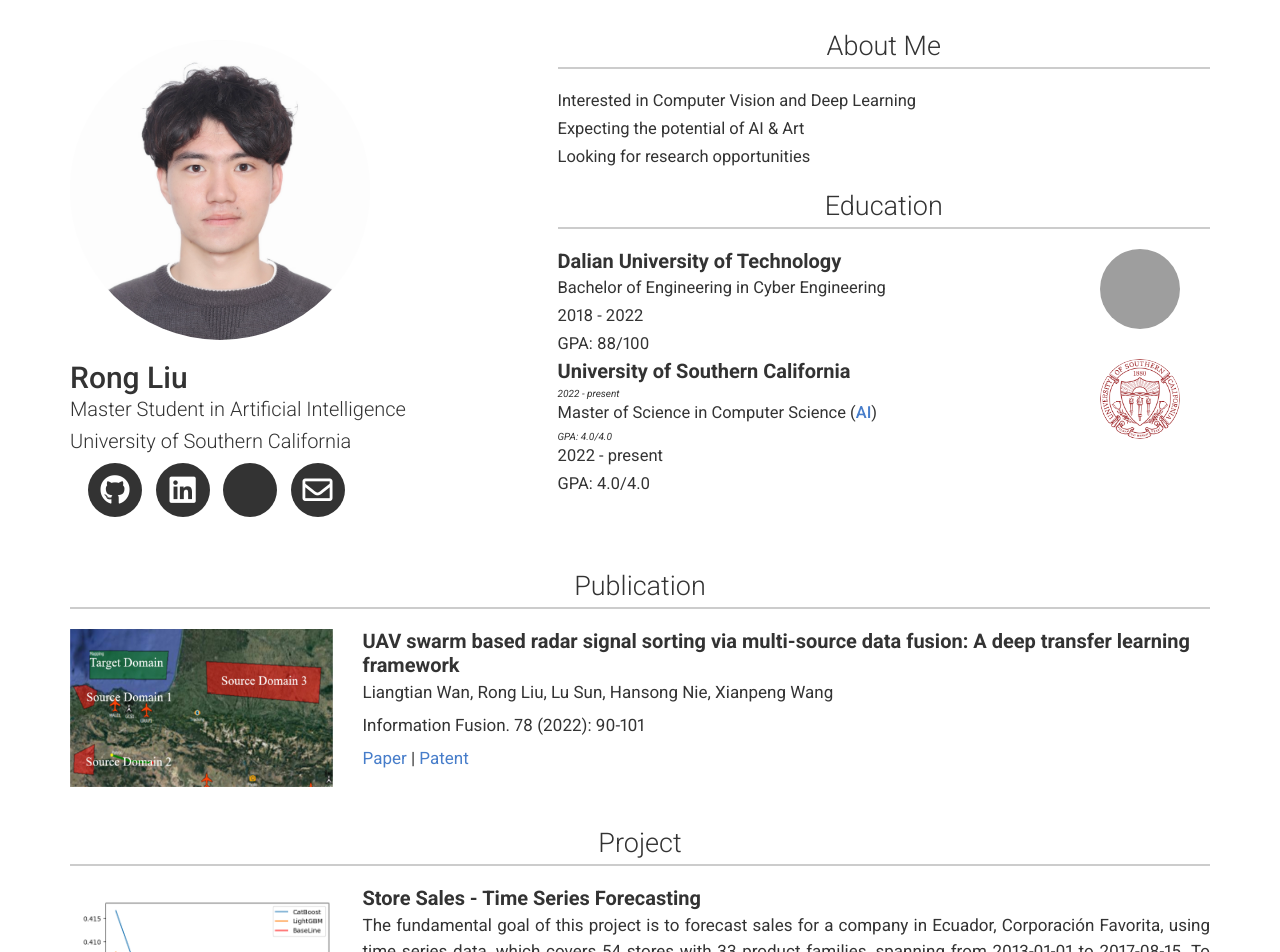
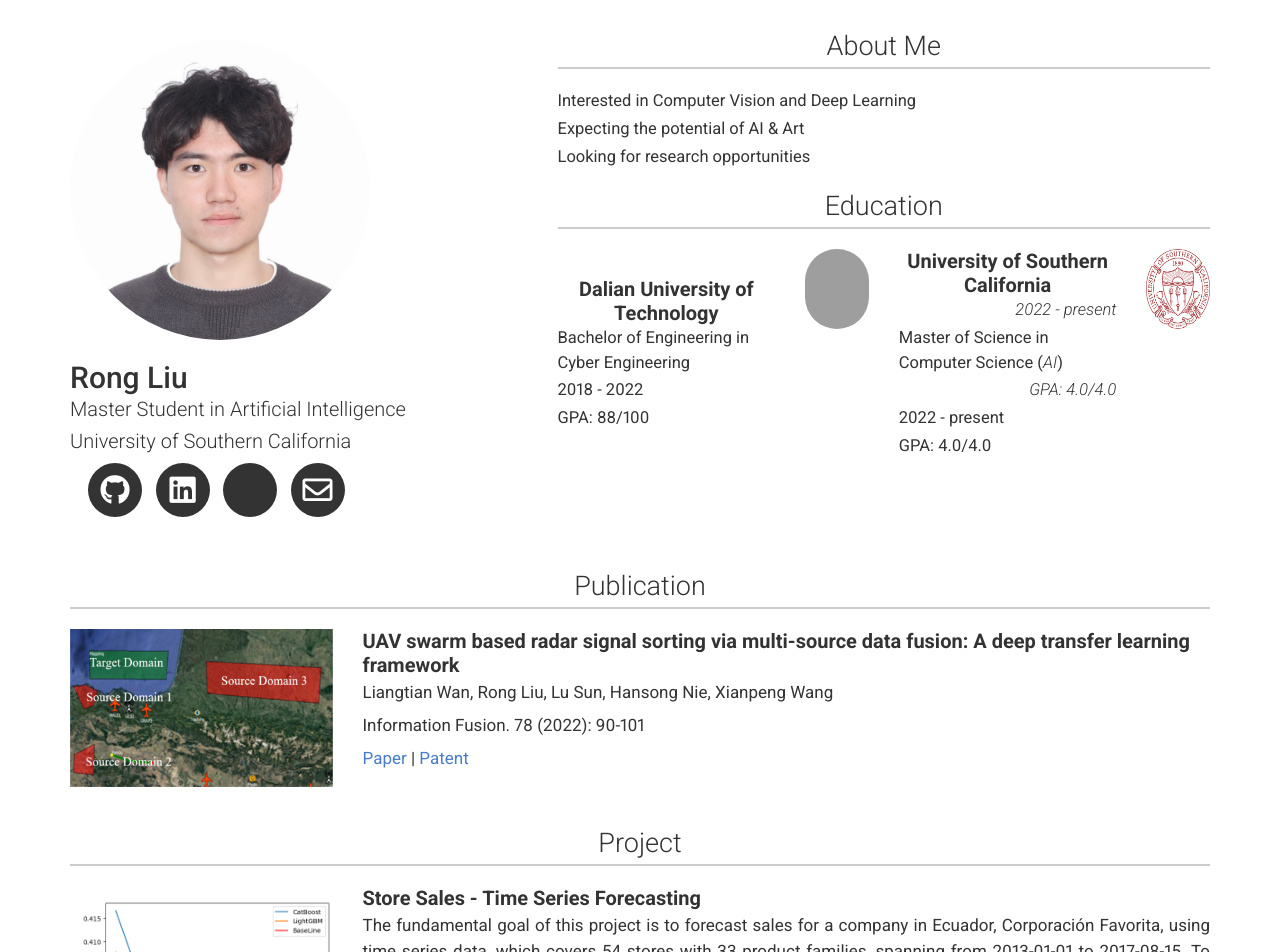
Before and after one commit to RongLiu-Leo/rongliu-leo.github.io, a Jekyll site: the page built from index.md, in a window 1280 px wide. Shown: the top 952 px of the page. Built offline with Jekyll 4.4.1, drawn with Linux system fonts in a browser that asks for light colours; nearby versions of some CDN libraries; a style sheet for code colours, icons or effects is not loaded; grey boxes are pictures that could not be loaded.

Commit message:
Update header.html

```diff
--- a/_includes/header.html
+++ b/_includes/header.html
@@ -65,7 +65,7 @@
             {{ site.about_content | strip | markdownify }}
           </div>
       <h3 id="Education">Education</h3>
-      <div class="row">
+      <div class="row layout">
         <div class="col-xs-12 col-sm-12 col-md-9 col-lg-9 details">
           <h4 id="dalian-university-of-technology"><b>Dalian University of Technology</b></h4>
           <p>Bachelor of Engineering in Cyber Engineering</p>
```
